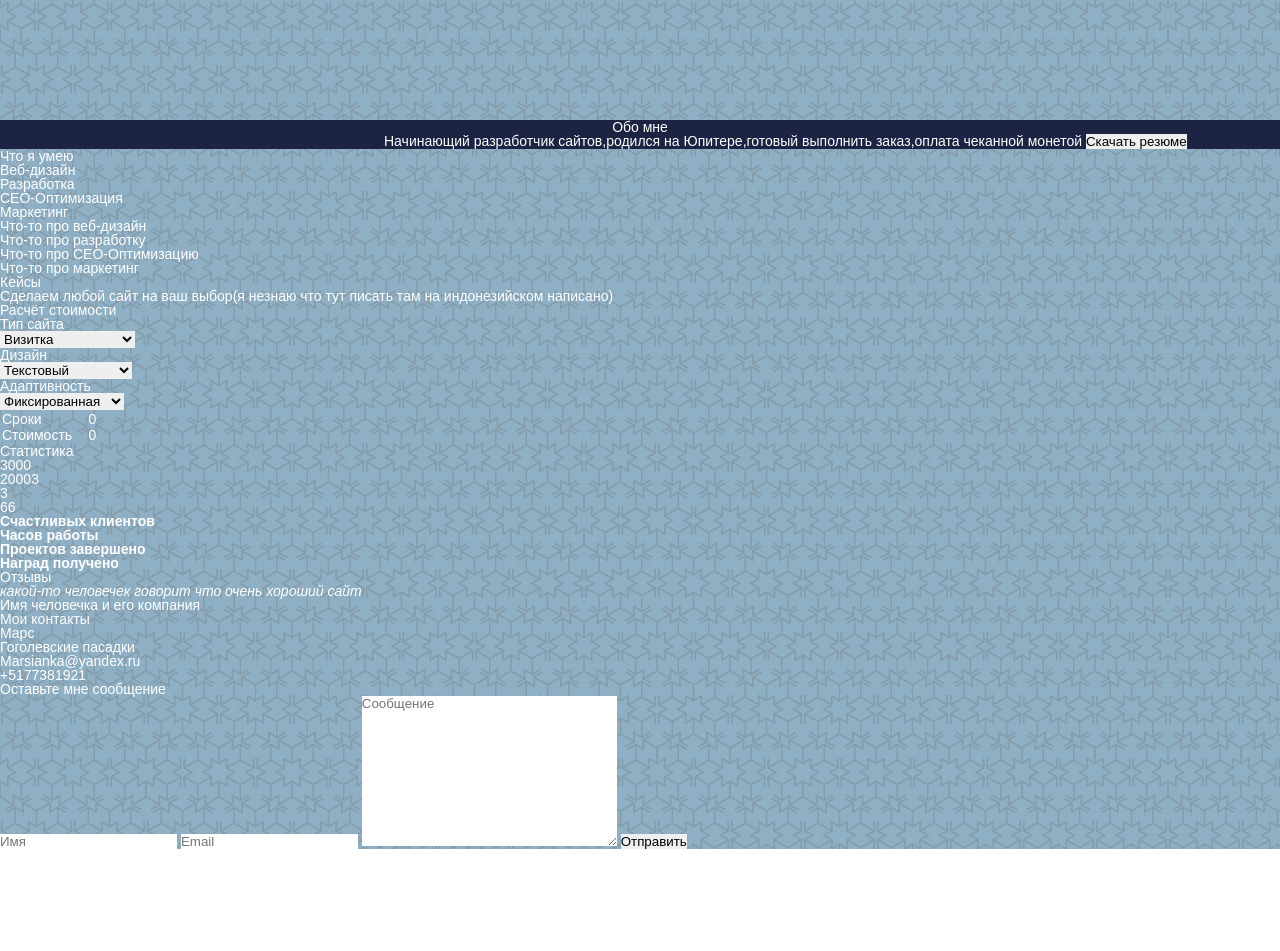
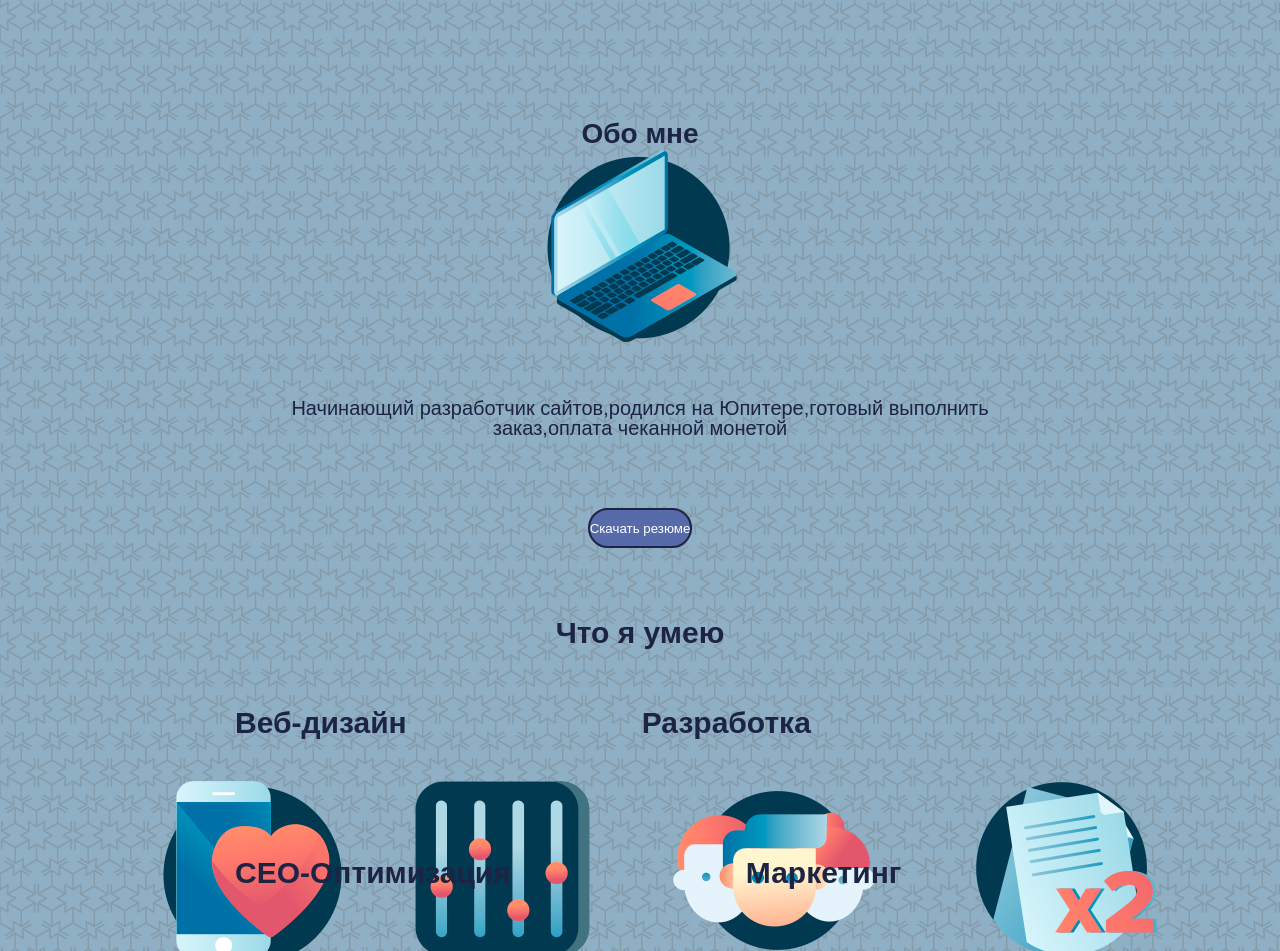
Before and after one commit to Edit9312/Edit9312, a plain HTML site: page src/index.html in a window 1280 px wide. Shown: the part 960-1911 px from the top of the page. Before the commit the page ends 1809 px from the top, so only its background shows below. Drawn offline with Linux system fonts and the light colour scheme.

Commit message:
Add files via upload

```diff
--- a/src/css/style.css
+++ b/src/css/style.css
@@ -1,7 +1,7 @@
 body{
 color : #fff;
 font-family: Arial,sans-serif;
-     background: url(../img/fon.png)repeat;
+    background:url(../img/good.png)no-repeat 90% 4080px,url(../img/site.png)no-repeat 66% 4080px,url(../img/clock.png)no-repeat 38% 4080px,url(../img/yoda.png)no-repeat 15% 4080px,url(../img/lock.png)no-repeat 50% 2450px,url(../img/kartinka.png)no-repeat 1585px 570px/300px,url(../img/love.png)no-repeat 12% 1700px,url(../img/polsunok.png)no-repeat 36.5% 1700px,url(../img/users.png)no-repeat 63% 1700px,url(../img/double.png)no-repeat 92% 1700px,url(../img/plashka.png)no-repeat 0px -50px/100%  ,url(../img/me.png)no-repeat 75% 100%/auto ,url(../img/fon.png)repeat ;
 }
 nav {
     margin-top: 20px;
@@ -30,12 +30,11 @@ nav {
 .main{
     width: 90%;
     height: calc(100% - 120px);
-     background: url(../img/me.png)no-repeat 90% 100%/auto 100%;
     position: absolute;
 }
 .title__container{
     margin: 400px;
-    color:#1d2343 ;
+    color:#1d2343;
 
 }
 .title__container h1{
@@ -56,16 +55,173 @@ color: #fff;
     margin-left: 156px;
     border: 2px solid #1d2343;
     border-radius: 20px;
-        background:#576baa ;
-
+        background:#576baa;
+}
+.plashka{
+    margin: 380px 1% 50px 86%;
+    position: absolute;
+    font-size: 30;
+    font-weight: bold;
 }
 .about_me{
-     background: #1d2343;
+    color: #1d2343;
+     text-align: center;
+    background: url(../img/laptop.png)no-repeat center;
+    background-position: top;
 }
 .about_me h2{
-    text-align: center;
      margin-top: 1000px;
+    font-weight: bold;
+    font-size:28px;
 }
 .about_me span{
-     margin-left: 30%;
+    display: block;
+    font-size: 20px;
+   margin-top: 250px;
+    margin-left: 20%;
+    margin-right: 20%;
 }
+.about_me input{
+    color: #fff;
+    height: 40px;
+    margin-top: 70px;
+    border: 2px solid #1d2343;
+    border-radius: 20px;
+        background:#576baa;
+}
+.l_can {
+}
+.l_can h2{
+    text-align: center;
+    font-size: 30px;
+    color: #1d2343;
+    margin-top: 70px;
+    font-weight: bold;
+}
+.l_can h3{
+    float: left;
+   line-height:150px;
+    margin-left: 235px;
+    color: #1d2343;
+    font-size: 30px;
+    font-weight: bold;
+}
+.l_can span{
+    float: left;
+    display: block;
+    line-height:550px;
+     margin-left: 180px;
+    color: #1d2343;
+    font-size: 23px;
+}
+.job{
+    clear: both;
+    text-align: center;
+}
+.job h2{
+  color: #1d2343;
+    font-size: 30px;
+    font-weight: bold;
+}
+.job span{
+    line-height: 200px;
+    color: #1d2343;
+    font-size: 20px;
+    font-style: italic;
+}
+.cash h2{
+    text-align: center;
+    color: #1d2343;
+    font-size: 30px;
+    font-weight: bold;
+   margin-top: 550px;
+}
+.cash h3{
+    line-height: 100px;
+    margin-left: 500px;
+    color: #000000;
+    font-size: 25px;
+    font-weight: bold;
+}
+.selector_1{
+    margin-left: 27%;
+  max-width: 30ch;
+  border: 1px solid;
+  border-radius: 0.25em;
+  padding: 0.25em 0.em;
+  font-size: 2.25rem;
+  line-height: 1.1;
+  background-color: #fff;
+}
+.selector_2{
+    margin-left: 27%;
+  max-width: 30ch;
+  border: 1px solid;
+  border-radius: 0.25em;
+  padding: 0.25em 0.em;
+  font-size: 2.25rem;
+  line-height: 1.1;
+  background-color: #fff;
+}
+.selector_3{
+    margin-left: 27%;
+  max-width: 30ch;
+  border: 1px solid;
+  border-radius: 0.25em;
+  padding: 0.25em 0.em;
+  font-size: 2.25rem;
+  line-height: 1.1;
+  background-color: #fff;
+}
+.tablic{
+    margin-top: 100px;
+    margin-left: 500px;
+     color: #1d2343;
+    font-size: 20px;
+    font-weight: bold;
+}
+.static h2{
+    margin-top: 200px;
+    text-align: center;
+    color: #1d2343;
+    font-size: 30px;
+    font-weight: bold;
+}
+.static h3{
+    margin-right: 35px;
+    margin-top: 200px;
+    float: left;
+    color: #1d2343;
+    margin-left: 340px;
+    font-size: 22px;
+}
+.static span{
+    margin-top: 230px;
+    margin-right: 10px;
+    float: left;
+    color: #1d2343;
+    margin-left: 270px;
+    font-size: 16px;
+}
+.otziv {
+    clear: both;
+    text-align: center;
+    color: #1d2343;
+    font-size: 30px;
+    font-weight: bold;
+}
+.contact {
+    color: #1d2343;
+    font-size: 30px;
+    font-weight: bold;
+}
+.send{
+    text-align: center;
+}
+.pusk{
+    margin-left: 40%;
+    border: 1px solid;
+  border-radius: 0.25em;
+     background-color: #1d2343;
+    max-width: 30ch;
+}
--- a/src/index.html
+++ b/src/index.html
@@ -31,48 +31,52 @@
         <input type="submit" value="Мои работы">
     </div></div>
     <div class="plashka">
-   <table style="background-color:#00FFFF"></table>
+   <h2>Здесь типо динамическое меню с осмотром моих работ(я попозже научусь и сделаю,а пока что тут будет картиночка=)</h2>
 </div>
     <div class="about_me">
     <h2>Обо мне</h2>
     <span>Начинающий разработчик сайтов,родился на Юпитере,готовый выполнить заказ,оплата чеканной монетой</span>
-    <input type="submit" value="Скачать резюме">
+    <p><input type="submit" value="Скачать резюме"></p>
     </div>
-    <h2>Что я умею</h2>
+   <div class="l_can"><h2>Что я умею</h2>
     <h3>Веб-дизайн</h3>
      <h3>Разработка</h3>
       <h3>CEO-Оптимизация</h3>
        <h3>Маркетинг</h3>
-       <span>Что-то про веб-дизайн</span>
-       <span><br>Что-то про разработку</span>
-       <span><br>Что-то про СЕО-Оптимизацию</span>
-       <span><br>Что-то про маркетинг</span>
-       <h2>Кейсы</h2>
-       <span>Сделаем любой сайт на ваш выбор(я незнаю что тут писать там на индонезийском написано)</span>
-       <h2>Расчёт стоимости</h2>
-       <h3>Тип сайта</h3>
-       <select name="litsl" id="list">
+       <span>Что-то про веб-дизайн </span>
+       <span>Что-то про разработку</span>
+       <span>Что-то про СЕО-Оптимизацию</span>
+       <span>Что-то про маркетинг</span></div>
+       <div class="job"><h2>Кейсы</h2>
+       <span>Сделаем любой сайт на ваш выбор(я незнаю что тут писать там на индонезийском написано)</span></div>
+       <div class="cash"><h2>Расчёт стоимости</h2>
+        <h3>Тип сайта</h3>
+  <div class="selector_1">
+       <select>
        <option value="Визитка">Визитка</option>
        <option value="Корпоративный">Корпоративный</option>
        <option value="Интернет-Магазин">Интернет-Магазин</option>
        <option value="Портал">Портал</option>
-       </select>
+      </select></div>
        <h3>Дизайн</h3>
+       <div class="selector_2">
        <select name="litsl" id="list">
        <option value="Текстовый">Текстовый</option>
        <option value="Полиграфический">Полиграфический</option>
        <option value="Интерфейсный">Интерфейсный</option>
        <option value="Динамический">Динамичексий</option>
        <option value="Смешанный">Смешанный</option>
-       </select>
+           </select></div>
        <h3>Адаптивность</h3>
+       <div class="selector_3">
        <select name="litsl" id="list">
        <option value="Фискированная">Фиксированная</option>
        <option value="Резиновая">Резиновая</option>
        <option value="Адаптированная">Адаптированная</option>
        <option value="Отзывчивая">Отзывчивая</option>
-       </select>
-       <table border="1" width="100">
+           </select></div></div>
+           <div class="tablic">
+       <table border="1" width="600">
            <tr>
                <td>Сроки</td>
                <td>0</td>
@@ -81,27 +85,28 @@
                <td>Стоимость</td>
             <td>0</td>
            </tr>
-       </table>
-       <h2>Статистика</h2>
+       </table> </div>
+       <div class="static"><h2>Статистика</h2>
        <h3>3000</h3>
      <h3>20003</h3>
       <h3>3</h3>
        <h3>66</h3>
         <span><b>Счастливых клиентов</b></span>
-        <span><br><b>Часов работы</b></span>
-        <span><br><b>Проектов завершено</b></span>
-        <span><br><b>Наград получено</b></span>
-       <h2>Отзывы</h2>
+        <span><b>Часов работы</b></span>
+        <span><b>Проектов завершено</b></span>
+        <span><b>Наград получено</b></span> </div>
+       <div class="otziv"><h2>Отзывы</h2>
         <span><i>какой-то человечек говорит что очень хороший сайт</i></span>
-        <h5>Имя человечка и его компания</h5>
-        <h2>Мои контакты</h2>
+           <h5>"Имя человечка и его компания"</h5></div>
+        <div class="contact"><h2>Мои контакты</h2>
         <h3>Марс<br>Гоголевские пасадки</h3>
         <h3>Marsianka@yandex.ru</h3>
         <h3>+5177381921</h3>
-        <h2>Оставьте мне сообщение</h2>
+            <div class="send"><h2>Оставьте мне сообщение</h2></div>
+        <div class="pusk">
         <input type="text" name="text" input="" placeholder="Имя">
         <input type="text" name="text" input="" placeholder="Email">
         <textarea name="" id="" cols="30" rows="10" placeholder="Сообщение"></textarea>
-        <input type="submit" value="Отправить">
+            <input type="submit" value="Отправить"></div></div>
 </body>
 </html>
```
Also changed, not shown: src/img/clock.png (added), src/img/double.png (added), src/img/good.png (added), src/img/kartinka.png (added), src/img/laptop.png (added), src/img/lock.png (added), src/img/love.png (added), src/img/plashka.png (added), src/img/polsunok.png (added), src/img/site.png (added), src/img/users.png (added), src/img/yoda.png (added).
